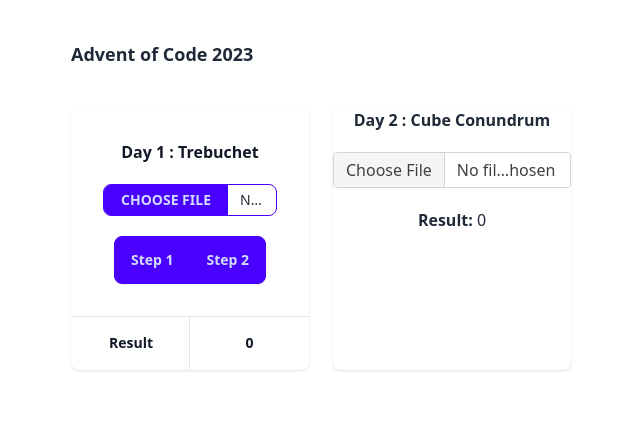
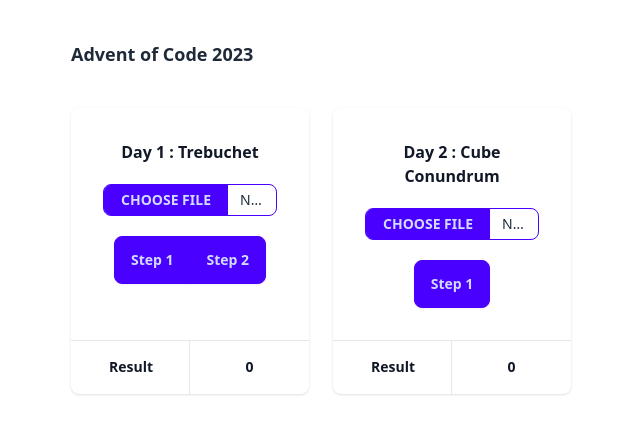
Before and after one commit to hte88/adventofcode, a Vue app: page / in a window 1280 px wide. Shown: the top 434 px of the page, without its empty margins (57-697 px from the left). Built offline with nearby package versions, Linux system fonts and the light colour scheme.

Commit message:
feat: cube test 1

```diff
--- a/src/components/Day-2/CubeConundrum.vue
+++ b/src/components/Day-2/CubeConundrum.vue
@@ -4,24 +4,56 @@
 const total = ref<number>(0);
 
 function stepOne() {
-  const words = fileContent.value;
+  const ob = {
+    blue: 14,
+    green: 13,
+    red: 12,
+  };
+  const words = fileContent.value?.split('\n');
+  const cut = words.map((str) => {
+    const arr = str.replace(/:|;/g, ',').split(',').slice(1);
+
+    return arr
+      .map((str2) => {
+        const ll = str2.split(' ').splice(1);
+        return {
+          [ll[1]]: parseInt(ll[0]),
+        };
+      })
+      .reduce((acc, item) => {
+        const key = Object.keys(item)[0];
+        const value = item[key];
+        acc[key] = (acc[key] || 0) + value;
+        return acc;
+      }, {});
+  });
+  console.log(cut);
+
+  const p = cut
+    .map((oto, index) => {
+      if (oto.blue <= ob.blue && oto.red <= ob.red && oto.green <= ob.green) {
+        console.log(oto);
+        return index + 1;
+      }
+    })
+    .filter((i) => i);
+  console.log(p);
+
+  total.value = p.reduce((a, b) => a + b);
+  console.log(words);
 }
 </script>
 <template>
-  <div class="flex flex-col gap-y-5">
-    <p class="font-semibold">Day 2 : Cube Conundrum</p>
-    <input
-      class="relative m-0 block w-full min-w-0 flex-auto rounded border border-solid border-neutral-300 bg-clip-padding px-3 py-[0.32rem] text-base font-normal text-neutral-700 transition duration-300 ease-in-out file:-mx-3 file:-my-[0.32rem] file:overflow-hidden file:rounded-none file:border-0 file:border-solid file:border-inherit file:bg-neutral-100 file:px-3 file:py-[0.32rem] file:text-neutral-700 file:transition file:duration-150 file:ease-in-out file:[border-inline-end-width:1px] file:[margin-inline-end:0.75rem] hover:file:bg-neutral-200 focus:border-primary focus:text-neutral-700 focus:shadow-te-primary focus:outline-none dark:border-neutral-600 dark:text-neutral-200 dark:file:bg-neutral-700 dark:file:text-neutral-100 dark:focus:border-primary"
-      type="file"
-      @change="handleFileChange"
-    />
-    <button
-      v-if="fileContent"
-      class="inline-block rounded bg-primary px-6 pb-2 pt-2.5 text-xs font-medium uppercase leading-normal text-white bg-blue-600"
-      @click.prevent="stepOne()"
-    >
-      Go step 1
-    </button>
-    <p><b>Result:</b> {{ total }}</p>
-  </div>
+  <Card title="Day 2 : Cube Conundrum" :result="total">
+    <template #inputFile>
+      <input
+        type="file"
+        class="file-input file-input-bordered file-input-primary file-input-sm w-full max-w-xs mx-auto"
+        @change="handleFileChange"
+      />
+    </template>
+    <template #actions>
+      <button type="button" class="btn join-item btn-primary" @click.prevent="stepOne()">Step 1</button>
+    </template>
+  </Card>
 </template>
```
